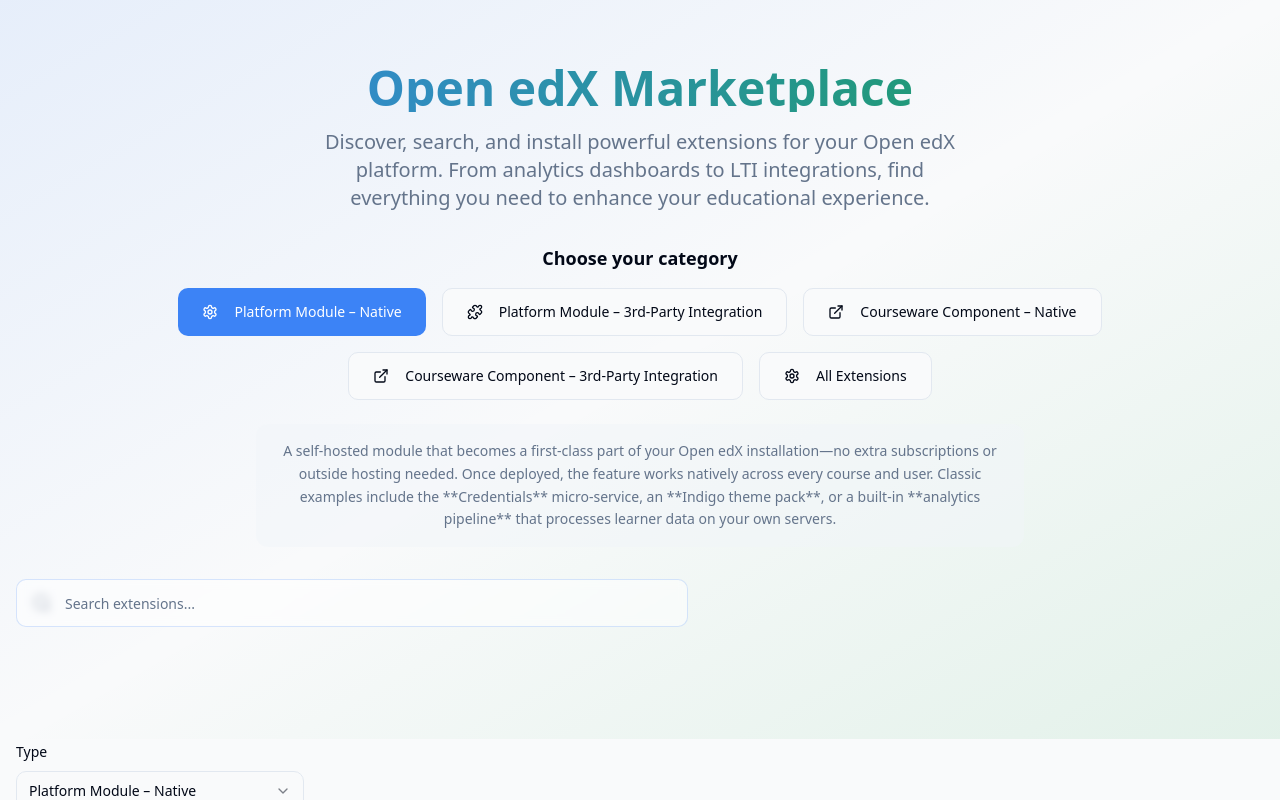
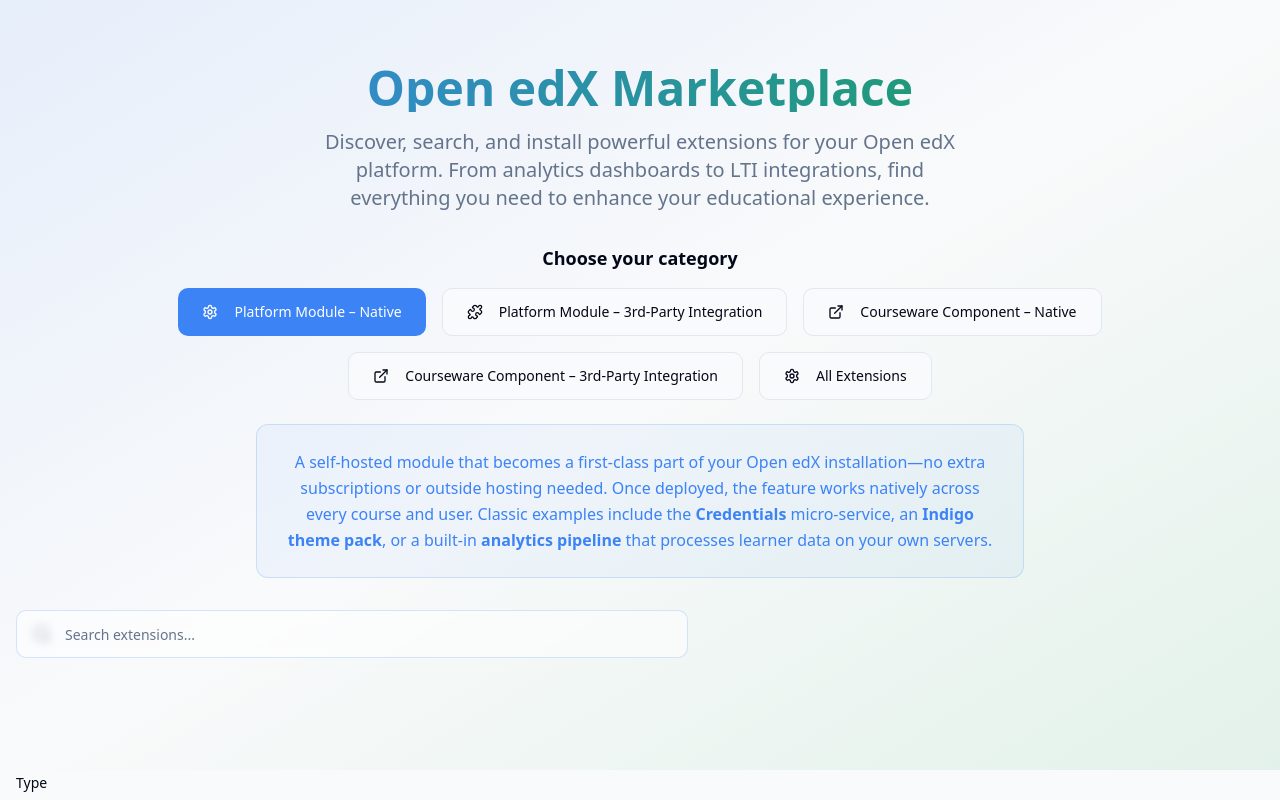
Before and after one commit to juancamilom/openedx-discover, a React (Vite) app: page / in a window 1280 px wide. Both pictures are taken after a click on the button "Platform Module – Native". Shown: the top 800 px of the page. Built offline with nearby package versions, Linux system fonts and the light colour scheme.

Commit message:
Refine category description styling
Make category descriptions more prominent by increasing font size and applying a darker color, matching the highlighted category button's blue. Also, ensure Markdown bolding is correctly rendered.

```diff
--- a/src/pages/Index.tsx
+++ b/src/pages/Index.tsx
@@ -1,4 +1,5 @@
 import { useState, useEffect, useMemo } from "react";
+import ReactMarkdown from "react-markdown";
 import { SearchBar } from "@/components/SearchBar";
 import { FilterBar } from "@/components/FilterBar";
 import { ExtensionCard } from "@/components/ExtensionCard";
@@ -187,8 +188,17 @@ const Index = () => {
               {/* Category Description */}
               {filters.type !== "all" && (
                 <div className="mb-6 max-w-3xl mx-auto">
-                  <div className="bg-muted/50 rounded-lg p-4 text-sm text-muted-foreground leading-relaxed">
-                    {getCategoryDescription(filters.type)}
+                  <div className="bg-primary/5 border border-primary/20 rounded-lg p-6">
+                    <div className="text-base text-primary leading-relaxed">
+                      <ReactMarkdown
+                        components={{
+                          p: ({ children }) => <p className="mb-0">{children}</p>,
+                          strong: ({ children }) => <strong className="font-semibold text-primary">{children}</strong>
+                        }}
+                      >
+                        {getCategoryDescription(filters.type)}
+                      </ReactMarkdown>
+                    </div>
                   </div>
                 </div>
               )}
```
